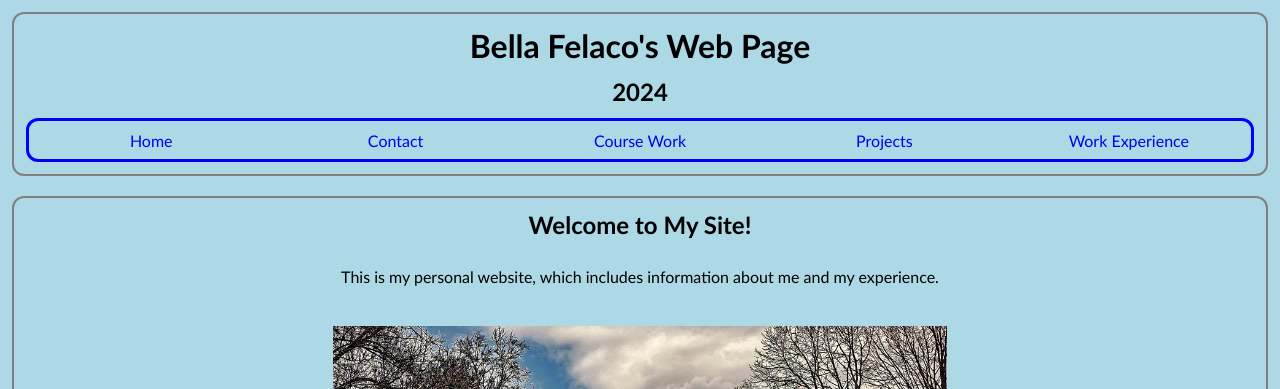
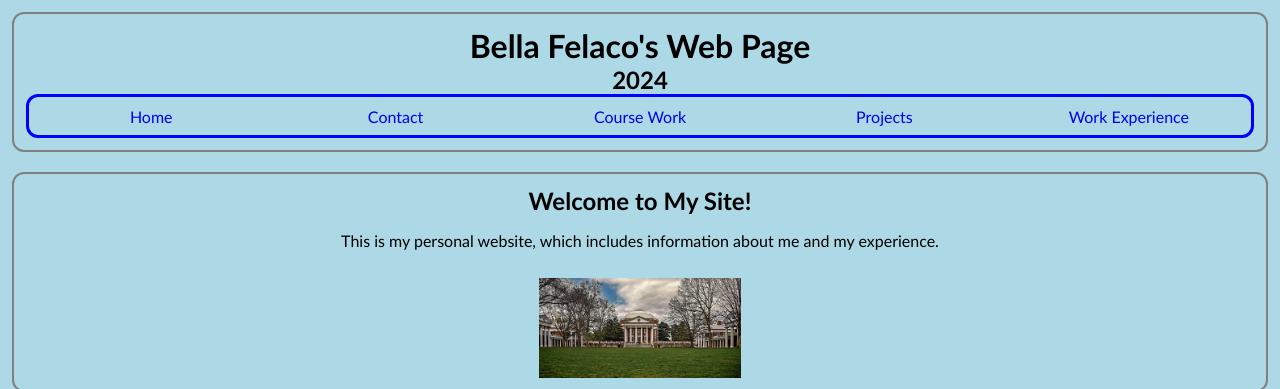
Before and after one commit to isfelaco/CS-4640, a PHP site: page /hw2/index.html in a window 1280 px wide. Shown: the top 389 px of the page. Run offline with PHP 8.4, Linux system fonts and the light colour scheme.

Commit message:
HW2 layout fixes

```diff
--- a/web/www/hw2/styles/main.css
+++ b/web/www/hw2/styles/main.css
@@ -7,7 +7,7 @@ Set the copyright footer to float left: create a copyright class and set the flo
 Create a primary-footer class to further specify the look-and-feel of the footer and set top and bottom padding. Then, add the class to the <footer>.
 */
 html {
-  height: 100%;
+  height: 100vh;
 }
 body {
   background-color: lightblue;
@@ -56,7 +56,6 @@ nav a:hover {
   display: flex;
   flex-direction: column;
   flex-wrap: wrap;
-  gap: 12px;
   text-align: center;
   justify-content: center;
 }
@@ -73,6 +72,7 @@ nav a:hover {
 #highlights {
   flex-direction: row;
   height: 100%;
+  gap: 12px;
 }
 
 #highlights.container .subsection {
@@ -86,7 +86,8 @@ nav a:hover {
 }
 
 img {
-  width: 50%;
+  height: 100px;
+  width: auto;
   align-self: center;
   margin-top: 12px;
 }
```
